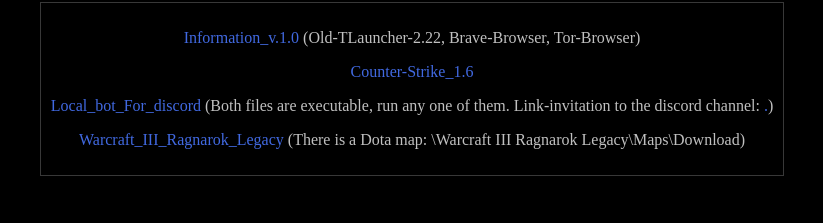
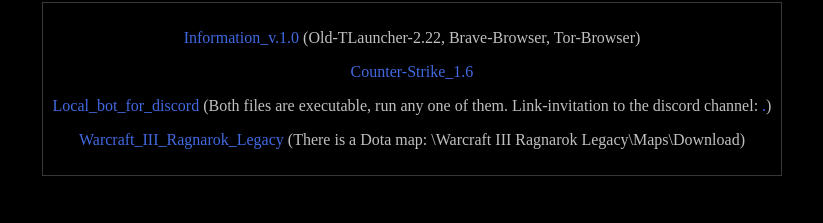
Before and after one commit to Nikita06-dotcom/PC_GAMES_INFORMATICS.github.io, a plain HTML site: page index.html in a window 1280 px wide. Shown: the part 256-479 px from the top of the page, 227-1050 px from the left. Drawn offline with Linux system fonts and the light colour scheme.

Commit message:
Update index.html

```diff
--- a/index.html
+++ b/index.html
@@ -34,7 +34,7 @@
       <table align="center" cellspacing="0" border="0"><tbody><tr><td class="outline">
       <p><a href="https://drive.google.com/uc?id=1Bw7VMQ_H1ZV508sM273GLApu7qdVtgb-&export=download&confirm=t">Information_v.1.0</a> (Old-TLauncher-2.22, Brave-Browser, Tor-Browser)</p>
       <p><a href='https://drive.google.com/uc?id=1rWE4j31bTaiNFn1eiPTnOTnUG2OPFpBO&export=download&confirm=t'>Counter-Strike_1.6</a></p>
-      <p><a href='https://drive.google.com/uc?id=11K7TiNoxJ-5LxsUB84kDi9OaYul5wFnj&export=download'>Local_bot_For_discord</a> (Both files are executable, run any one of them. Link-invitation to the discord channel: <a href='https://discord.gg/bWfZ2Khc48'>.<a/>)</p>
+      <p><a href='https://drive.google.com/uc?id=11K7TiNoxJ-5LxsUB84kDi9OaYul5wFnj&export=download'>Local_bot_for_discord</a> (Both files are executable, run any one of them. Link-invitation to the discord channel: <a href='https://discord.gg/bWfZ2Khc48'>.<a/>)</p>
       <p><a href='https://drive.google.com/uc?id=1XEJoOIrHNJwOcRhz5Hm-G3ImgMJliZTZ&export=download&confirm=t'>Warcraft_III_Ragnarok_Legacy</a> (There is a Dota map: \Warcraft III Ragnarok Legacy\Maps\Download)</p>
 
 <td/><tr/><tbody/><table/>
```
